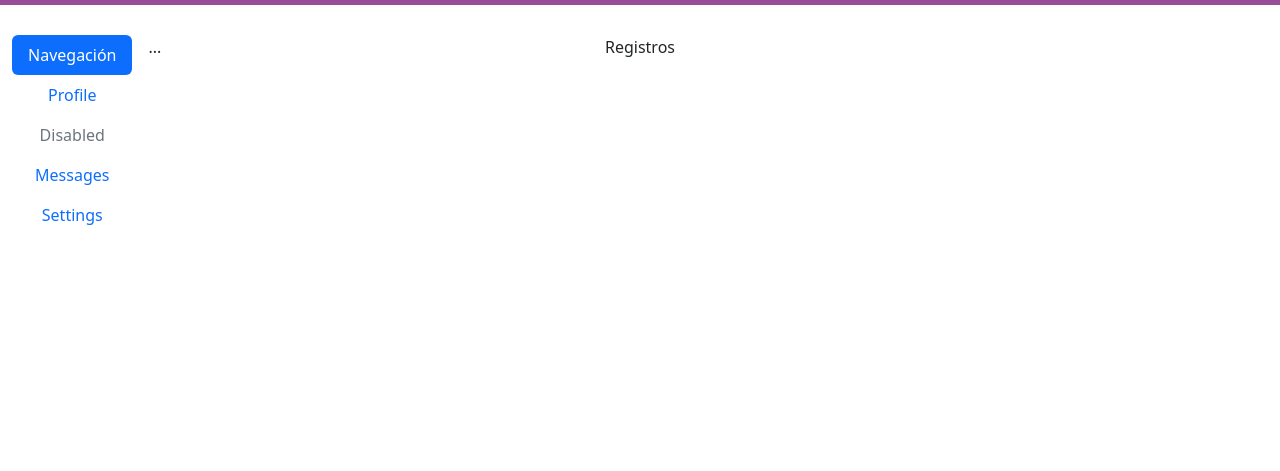
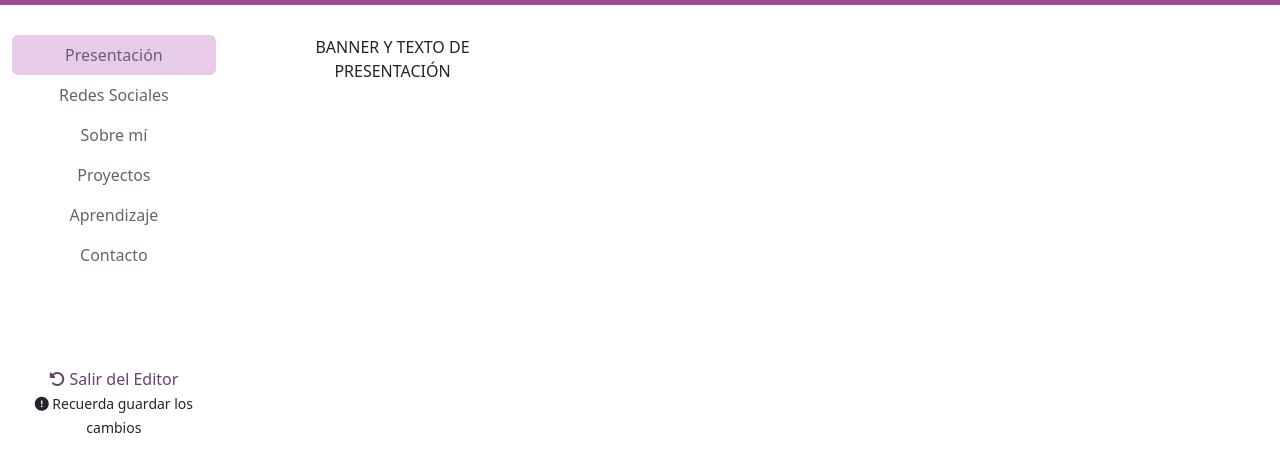
Before and after one commit to florenciadlg/maquetado-estatico, a plain HTML site: page panel.html in a window 1280 px wide. Shown: the part 61-532 px from the top of the page. Drawn offline with nearby package versions, Linux system fonts and the light colour scheme.

Commit message:
Tab menu panel

```diff
--- a/assets/css/styles.css
+++ b/assets/css/styles.css
@@ -123,3 +123,16 @@ a.link-volver{
     box-shadow: 5px 10px 20px rgba(0, 0, 0, 0.4);
     transform: translateY(-2%);
 }
+
+.nav-link{
+    color: rgb(108, 96, 110) !important
+}
+
+.nav-pills .nav-link.active, .nav-pills .show>.nav-link {
+    --bs-nav-pills-link-active-bg: rgba(203, 140, 203, 0.449);
+}
+
+.regresar{
+    color: rgb(103, 65, 103);
+    text-decoration: none
+}
--- a/panel.html
+++ b/panel.html
@@ -32,40 +32,48 @@
 
 <div class="container-fluid text-center pt-5 mt-5">
     <div class="row">
-      <div class="col-2">
+      <div class="col-5">
         <!-- MENÚ TAB -->
         <div class="d-flex align-items-start">
-          <div class="nav flex-column nav-pills me-3" id="v-pills-tab" role="tablist" aria-orientation="vertical">
-            <button class="nav-link active" id="v-pills-home-tab" data-bs-toggle="pill" data-bs-target="#v-pills-home" type="button" role="tab" aria-controls="v-pills-home" aria-selected="true">Navegación</button>
-            <button class="nav-link" id="v-pills-profile-tab" data-bs-toggle="pill" data-bs-target="#v-pills-profile" type="button" role="tab" aria-controls="v-pills-profile" aria-selected="false">Profile</button>
-            <button class="nav-link" id="v-pills-disabled-tab" data-bs-toggle="pill" data-bs-target="#v-pills-disabled" type="button" role="tab" aria-controls="v-pills-disabled" aria-selected="false" disabled>Disabled</button>
-            <button class="nav-link" id="v-pills-messages-tab" data-bs-toggle="pill" data-bs-target="#v-pills-messages" type="button" role="tab" aria-controls="v-pills-messages" aria-selected="false">Messages</button>
-            <button class="nav-link" id="v-pills-settings-tab" data-bs-toggle="pill" data-bs-target="#v-pills-settings" type="button" role="tab" aria-controls="v-pills-settings" aria-selected="false">Settings</button>
+          <div class="nav flex-column nav-pills me-5" id="v-pills-tab" role="tablist" aria-orientation="vertical">
+
+            <button class="nav-link active" id="v-pills-presentacion-tab" data-bs-toggle="pill" data-bs-target="#v-pills-presentacion" type="button" role="tab" aria-controls="v-pills-presentacion" aria-selected="true">Presentación</button>
+
+            <button class="nav-link" id="v-pills-social-tab" data-bs-toggle="pill" data-bs-target="#v-pills-social" type="button" role="tab" aria-controls="v-pills-social" aria-selected="false">Redes Sociales</button>
+
+            <button class="nav-link" id="v-pills-about-tab" data-bs-toggle="pill" data-bs-target="#v-pills-about" type="button" role="tab" aria-controls="v-pills-about" aria-selected="false">Sobre mí</button>
+
+            <button class="nav-link" id="v-pills-proyectos-tab" data-bs-toggle="pill" data-bs-target="#v-pills-proyectos" type="button" role="tab" aria-controls="v-pills-proyectos" aria-selected="false">Proyectos</button>
+
+            <button class="nav-link" id="v-pills-aprendizaje-tab" data-bs-toggle="pill" data-bs-target="#v-pills-aprendizaje" type="button" role="tab" aria-controls="v-pills-aprendizaje" aria-selected="false">Aprendizaje</button>
+
+            <button class="nav-link" id="v-pills-contacto-tab" data-bs-toggle="pill" data-bs-target="#v-pills-contacto" type="button" role="tab" aria-controls="v-pills-contacto" aria-selected="false">Contacto</button>
+            <br>
+            <br>
+            <a href="index.html" class="regresar"><i class="fa-solid fa-rotate-left pt-5 regresar"></i> Salir del Editor</a>
+            <p><small><i class="fa-solid fa-circle-exclamation"></i> Recuerda guardar los cambios</small></p>
           </div>
+
+          <!-- CONTENIDO DE CADA TAB -->
           <div class="tab-content" id="v-pills-tabContent">
-            <div class="tab-pane fade show active" id="v-pills-home" role="tabpanel" aria-labelledby="v-pills-home-tab" tabindex="0">...</div>
-            <div class="tab-pane fade" id="v-pills-profile" role="tabpanel" aria-labelledby="v-pills-profile-tab" tabindex="0">...</div>
-            <div class="tab-pane fade" id="v-pills-disabled" role="tabpanel" aria-labelledby="v-pills-disabled-tab" tabindex="0">...</div>
-            <div class="tab-pane fade" id="v-pills-messages" role="tabpanel" aria-labelledby="v-pills-messages-tab" tabindex="0">...</div>
-            <div class="tab-pane fade" id="v-pills-settings" role="tabpanel" aria-labelledby="v-pills-settings-tab" tabindex="0">...</div>
+
+            <div class="tab-pane fade show active" id="v-pills-presentacion" role="tabpanel" aria-labelledby="v-pills-presentacion-tab" tabindex="0">BANNER Y TEXTO DE PRESENTACIÓN</div>
+
+            <div class="tab-pane fade" id="v-pills-social" role="tabpanel" aria-labelledby="v-pills-social-tab" tabindex="0">REDES SOCIALES NAVBAR</div>
+
+            <div class="tab-pane fade" id="v-pills-about" role="tabpanel" aria-labelledby="v-pills-about-tab" tabindex="0">FOTO PERFIL, PRESENTACIÓN, SKILLS, IDIOMAS</div>
+
+            <div class="tab-pane fade" id="v-pills-proyectos" role="tabpanel" aria-labelledby="v-pills-proyectos-tab" tabindex="0">PROYECTOS</div>
+
+            <div class="tab-pane fade" id="v-pills-aprendizaje" role="tabpanel" aria-labelledby="v-pills-aprendizaje-tab" tabindex="0">EXPERIENCIA LABORAL Y EDUCATIVA</div>
+
+            <div class="tab-pane fade" id="v-pills-contacto" role="tabpanel" aria-labelledby="v-pills-contacto-tab" tabindex="0">DATOS DE CONTACTO</div>
           </div>
+
         </div>
 
-
-
-        <!-- <ul class="list-group">
-            <li class="list-group-item">Redes Sociales</li>
-            <li class="list-group-item">Banner</li>
-            <li class="list-group-item">Sobre mí</li>
-            <li class="list-group-item">Proyectos</li>
-            <li class="list-group-item">Aprendizaje</li>
-            <li class="list-group-item">Contacto</li>
-          </ul>-->
       </div>
-      <div class="col-8">
-        Registros
-      </div>
-      <div class="col-2">
+      <div class="col-7">
       </div>
     </div>
   </div>
```
